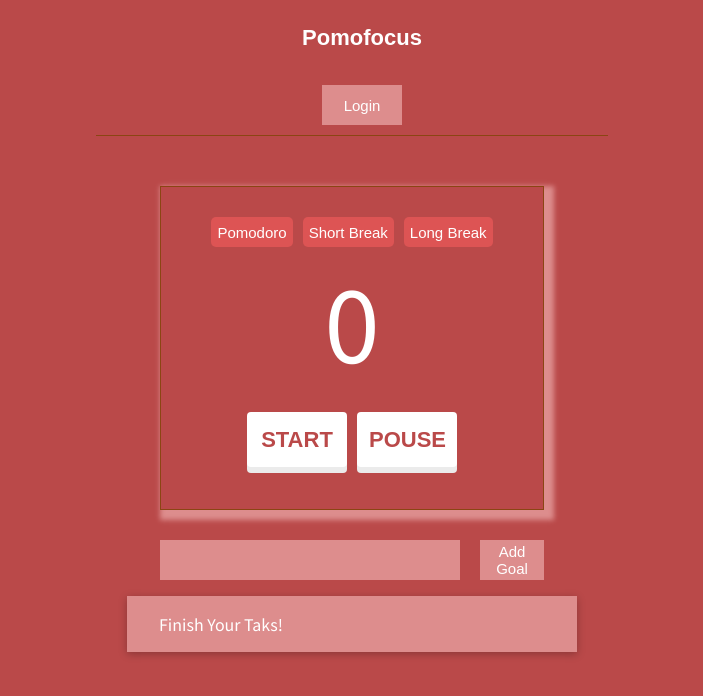
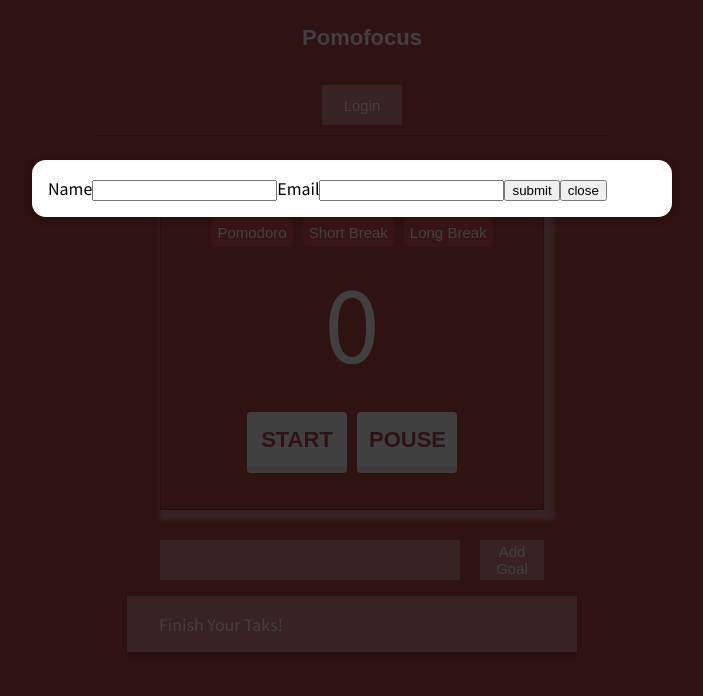
Before and after one commit to MahsumaRezai/Pomodoro_App, a React (Create React App) app: page / in a window 1280 px wide. Both pictures are taken after a click on the button "Login". Shown: the top 696 px of the page, without its empty margins (288-991 px from the left). Built offline with nearby package versions, Linux system fonts and the light colour scheme.

Commit message:
work om module section

```diff
--- a/src/App.js
+++ b/src/App.js
@@ -3,9 +3,21 @@
 import Addtime from "./Compontens/Card/Addtime";
 import Form from './Compontens/UI/Taks/Form';
 import List from './Compontens/UI/Taks/List'
+import OpenCart from "./Compontens/UI/openCart";
 
 
 const App = () => {
+  const [cartIsShow, setCartIsShow] = useState(false);
+  const showCartHandler = () => {
+    setCartIsShow(true)
+  }
+  const hideCartHandler = () => {
+    setCartIsShow(false)
+  }
+
+
+
+
   const [courseGoals, setCourseGoals] = useState([
     { text: 'Finish Your Taks!', id: 'g1' },
   ]);
@@ -26,7 +38,7 @@
   };
 
   let content = (
-    <p style={{ textAlign: 'center'  ,color:"white"}}>What is your Taks?</p>
+    <p style={{ textAlign: 'center', color: "white" }}>What is your Taks?</p>
   );
 
   if (courseGoals.length > 0) {
@@ -37,7 +49,8 @@
 
   return (
     <div>
-      <Header />
+      {cartIsShow && <OpenCart onClose={hideCartHandler} />}
+      <Header onShowCart={showCartHandler} />
       <Addtime />
       <section id="goal-form">
         <Form onAddGoal={addGoalHandler} />
--- a/src/Compontens/UI/Button.js
+++ b/src/Compontens/UI/Button.js
@@ -4,7 +4,7 @@
 const Button = (porps) => {
     return (
         <Fragment>
-            <button type={porps.type || 'button'} className={classes.btn}>{porps.children}</button>
+            <button type={porps.type || 'button'} className={classes.btn} onClick={porps.onClick}>{porps.children}</button>
         </Fragment>
     )
 
--- a/src/Compontens/UI/Header.js
+++ b/src/Compontens/UI/Header.js
@@ -1,12 +1,13 @@
+import classes from './Header.module.css';
 import Button from './Button';
-import classes from './Header.module.css'
+const Header = (porps) => {
 
-const Header = (porps) => {
+
     return (
         <div className={classes.content}>
             <div className={classes.head}>
                 <div><h1 className={classes.title}>Pomofocus</h1></div>
-                <Button>Login</Button>
+                <Button className={classes.btn} onClick={porps.onShowCart}>Login</Button>
             </div>
 
         </div>
--- a/src/Compontens/UI/Header.module.css
+++ b/src/Compontens/UI/Header.module.css
@@ -5,6 +5,17 @@
     width: 40%;
     border-bottom: 1px solid saddlebrown;
     margin-bottom: 50px;
+
+}
+.btn {
+    width: 80px;
+    height: 40px;
+    border: none;
+    background-color:rgb(221, 141, 141) ;
+    transition: 0.5s ease-in-out 0s;
+    font-size: 15px;
+    color: white;
+    font-family: sans-serif;
 
 }
 
--- /dev/null
+++ b/src/Compontens/UI/Modal.module.css
@@ -0,0 +1,40 @@
+.backdrop {
+    position: fixed;
+    top: 0;
+    left: 0;
+    width: 100%;
+    height: 100vh;
+    z-index: 20;
+    background-color: rgba(0, 0, 0, 0.75);
+  }
+
+  .modal {
+    position: fixed;
+    top: 20vh;
+    left: 5%;
+    width: 90%;
+    background-color: white;
+    padding: 1rem;
+    border-radius: 14px;
+    box-shadow: 0 2px 8px rgba(0, 0, 0, 0.25);
+    z-index: 30;
+    animation: slide-down 300ms ease-out forwards;
+  }
+
+  @media (min-width: 768px) {
+    .modal {
+      width: 40rem;
+      left: calc(50% - 20rem);
+    }
+  }
+
+  @keyframes slide-down {
+    from {
+      opacity: 0;
+      transform: translateY(-3rem);
+    }
+    to {
+      opacity: 1;
+      transform: translateY(0);
+    }
+  }
--- /dev/null
+++ b/src/Compontens/UI/Module.js
@@ -0,0 +1,32 @@
+import { Fragment } from 'react';
+import ReactDOM from 'react-dom';
+
+import classes from './Modal.module.css';
+
+const Backdrop = (props) => {
+  return <div className={classes.backdrop} onClick={props.onClose}/>;
+};
+
+const ModalOverlay = (props) => {
+  return (
+    <div className={classes.modal}>
+      <div className={classes.content}>{props.children}</div>
+    </div>
+  );
+};
+
+const portalElement = document.getElementById('overlays');
+
+const Modal = (props) => {
+  return (
+    <Fragment>
+      {ReactDOM.createPortal(<Backdrop onClose={props.onClose} />, portalElement)}
+      {ReactDOM.createPortal(
+        <ModalOverlay>{props.children}</ModalOverlay>,
+        portalElement
+      )}
+    </Fragment>
+  );
+};
+
+export default Modal;
--- /dev/null
+++ b/src/Compontens/UI/OpenCart.module.css
@@ -0,0 +1,17 @@
+.cart {
+    background-color: white;
+    width: 30%;
+    color: white;
+    transition: background-color 0.5s ease-in-out 0s;
+    padding-bottom: 12px;
+    box-sizing: border-box;
+    padding-top: env(safe-area-inset-top);
+    margin: auto;
+    border: 1px solid saddlebrown;
+    box-shadow: 5px 5px 5px 5px rgb(221, 141, 141);
+    color:  rgb(186, 73, 73);
+}
+.form {
+    display: flex;
+    flex-direction:column;
+}
--- a/src/Compontens/UI/Taks/Form.js
+++ b/src/Compontens/UI/Taks/Form.js
@@ -4,13 +4,13 @@
 const Form = (props) => {
     const [entervalue, setentervalue] = useState('');
     const goalInputChangeHandler = (event) => {
-        setentervalue(event.target.value)
-
+        setentervalue(event.target.value);
     }
 
     const formSubmitHandler = (event) => {
         event.preventDefault();
-        props.onAddGoal(entervalue)
+        props.onAddGoal(entervalue);
+
     };
     return (
         <form onSubmit={formSubmitHandler} className={classes.form}>
--- /dev/null
+++ b/src/Compontens/UI/openCart.js
@@ -0,0 +1,25 @@
+import { Fragment } from "react";
+import classes from './OpenCart.module.css'
+import Modal from "./Module";
+
+const OpenCart = (props) => {
+    return (
+        <Fragment>
+            <Modal className={classes.cart}>
+            <form>
+                <label>Name</label>
+                <input></input>
+                <label>Email</label>
+                <input></input>
+                <button>submit</button>
+                <button>close</button>
+
+
+            </form>
+            </Modal>
+        </Fragment>
+    )
+
+
+}
+export default OpenCart;
```
Also changed, not shown: public/index.html (+1 -21 lines).
